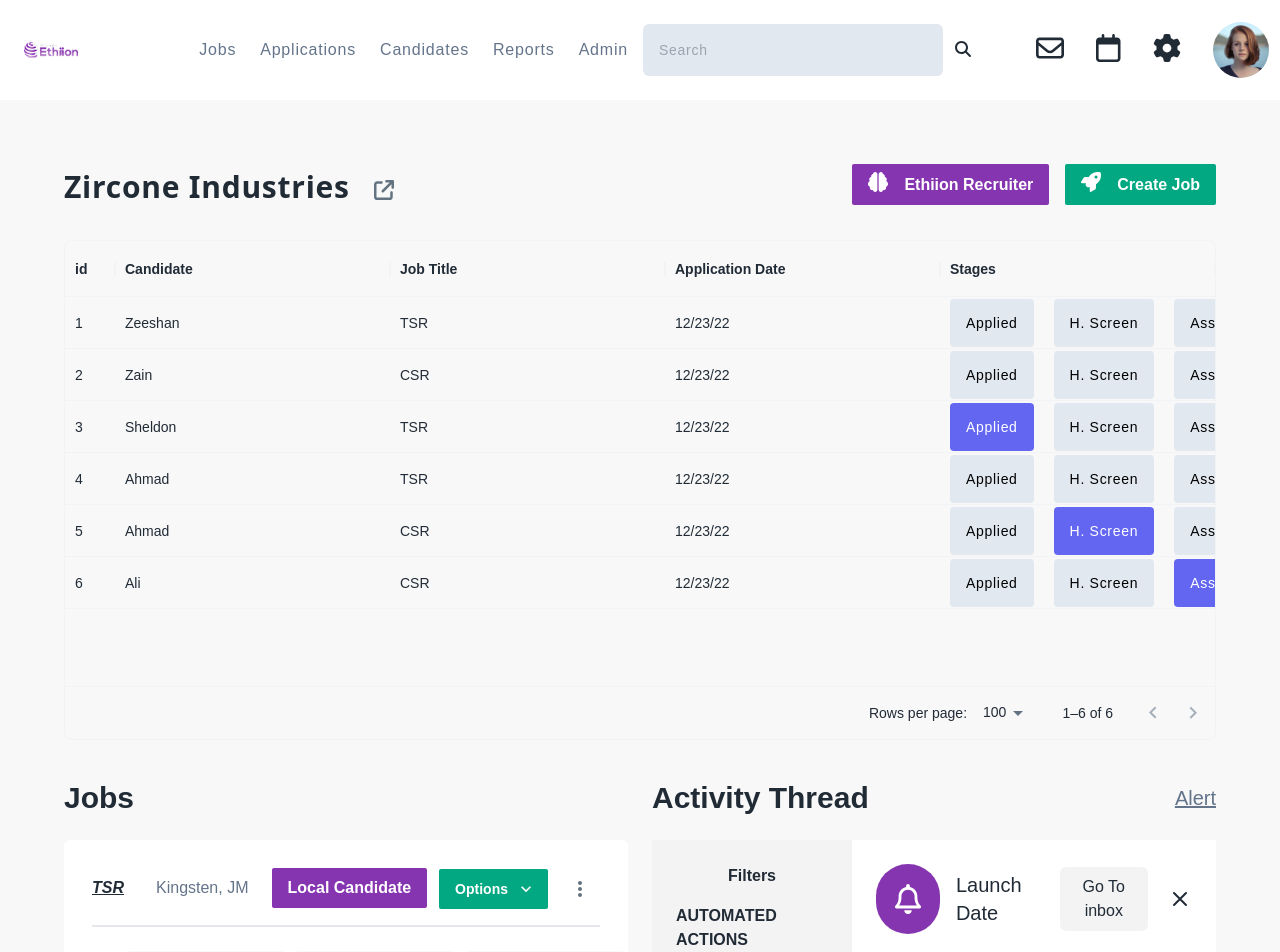
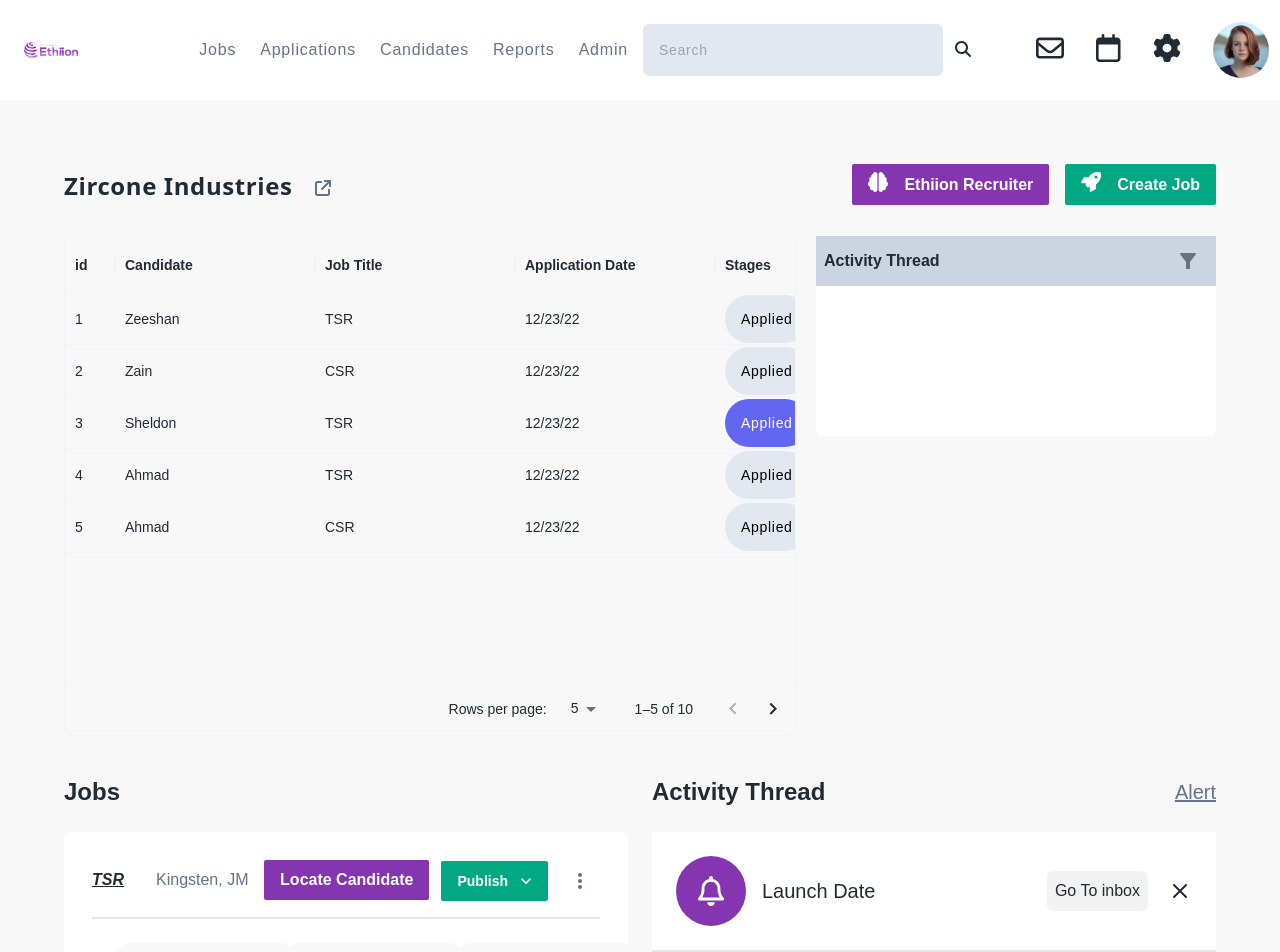
Before and after one commit to malik-zee-code/Ethiion, a React (Create React App) app: page /jobs in a window 1280 px wide. Shown: the top 952 px of the page. Built offline with nearby package versions, Linux system fonts and the light colour scheme.

Commit message:
Some changes in Job page

```diff
--- a/src/Components/Jobs Panel/Jobs.jsx
+++ b/src/Components/Jobs Panel/Jobs.jsx
@@ -82,7 +82,7 @@ const Jobs = ({ job, location }) => {
         <span className="text-slate-500 capitalize ">{location}</span>
         <div className="ml-auto">
           <button className="py-2 px-3 rounded-sm mr-3 font-semibold bg-[#8635B0] text-white outline-none hover:bg-[#722b95] border-none">
-            Local Candidate
+            Locate Candidate
           </button>
           <Button
             id="demo-customized-button"
@@ -95,7 +95,7 @@ const Jobs = ({ job, location }) => {
             endIcon={<KeyboardArrowDownIcon />}
             className="shadow-none bg-[#02a882] hover:bg-[#24b492] rounded-sm py-2 px-3"
           >
-            Options
+            Publish
           </Button>
           <StyledMenu
             id="demo-customized-menu"
--- a/src/Components/Jobs Panel/JobsComponent.jsx
+++ b/src/Components/Jobs Panel/JobsComponent.jsx
@@ -4,9 +4,9 @@ import {
   faRocket,
 } from "@fortawesome/free-solid-svg-icons";
 import { FontAwesomeIcon } from "@fortawesome/react-fontawesome";
+import { FilterAlt } from "@mui/icons-material";
 import CloseIcon from "@mui/icons-material/Close";
 import {
-  Button,
   Checkbox,
   ClickAwayListener,
   FormControlLabel,
@@ -21,63 +21,17 @@ import { useState } from "react";
 import Alert from "./AlertComp";
 import CandidateStats from "./CandidateStats";
 import Jobs from "./Jobs";
+import rows from "./Row.json";
 
 const JobsComponent = () => {
   const [toggleModal, setToggleModal] = useState(false);
   const [open, setOpen] = useState(false);
-
-  const stage = ["Interview", "Offer", "Applied,Assesment, H. Screen"];
-
-  const rows = [
-    {
-      id: 1,
-      Candidate: "Zeeshan",
-      JobTitle: "TSR",
-      ApplicationDate: "12/23/22",
-      Stages: "Interview",
-    },
-    {
-      id: 2,
-      Candidate: "Zain",
-      JobTitle: "CSR",
-      ApplicationDate: "12/23/22",
-      Stages: "Offer",
-    },
-    {
-      id: 3,
-      Candidate: "Sheldon",
-      JobTitle: "TSR",
-      ApplicationDate: "12/23/22",
-      Stages: "Applied",
-    },
-    {
-      id: 4,
-      Candidate: "Ahmad",
-      JobTitle: "TSR",
-      ApplicationDate: "12/23/22",
-      Stages: "Interview",
-    },
-    {
-      id: 5,
-      Candidate: "Ahmad",
-      JobTitle: "CSR",
-      ApplicationDate: "12/23/22",
-      Stages: "H. Screen",
-    },
-    {
-      id: 6,
-      Candidate: "Ali",
-      JobTitle: "CSR",
-      ApplicationDate: "12/23/22",
-      Stages: "Assesment",
-    },
-  ];
+  const [pageSize, setPageSize] = React.useState(5);
 
   const columns = [
     {
       field: "id",
       headerName: "id",
-      flex: 1,
       maxWidth: 50,
       description: "Row number",
       headerAlign: "left",
@@ -85,24 +39,21 @@ const JobsComponent = () => {
     {
       field: "Candidate",
       headerName: "Candidate",
-      flex: 1,
-      maxWidth: 300,
+      minWidth: 200,
       description: "Candidate Name",
       headerAlign: "left",
     },
     {
       field: "JobTitle",
       headerName: "Job Title",
-      flex: 1,
-      maxWidth: 300,
+      minWidth: 200,
       description: "Job Title",
       headerAlign: "left",
     },
     {
       field: "ApplicationDate",
       headerName: "Application Date",
-      flex: 1,
-      maxWidth: 300,
+      minWidth: 200,
       description: "Application Date",
       headerAlign: "left",
     },
@@ -110,7 +61,7 @@ const JobsComponent = () => {
       field: "Stages",
       headerName: "Stages",
       flex: 1,
-      minWidth: 50,
+      minWidth: 650,
       description: "Stages",
       headerAlign: "left",
 
@@ -124,7 +75,7 @@ const JobsComponent = () => {
                 value === "Applied"
                   ? "bg-indigo-500 text-white hover:bg-indigo-600"
                   : "bg-slate-200 hover:bg-slate-200"
-              }   border-none  font-normal capitalize rounded-[4px] tracking-wider mr-5 text-black`}
+              }   border-none  font-normal capitalize rounded-full tracking-wider mr-5 text-black `}
             >
               Applied
             </button>
@@ -133,7 +84,7 @@ const JobsComponent = () => {
                 value === "H. Screen"
                   ? "bg-indigo-500 text-white hover:bg-indigo-600"
                   : "bg-slate-200 hover:bg-slate-200"
-              } border-none  font-normal capitalize rounded-[4px] tracking-wider mr-5 text-black`}
+              } border-none  font-normal capitalize rounded-full tracking-wider mr-5 text-black`}
             >
               h. Screen
             </button>
@@ -142,7 +93,7 @@ const JobsComponent = () => {
                 value === "Assesment"
                   ? "bg-indigo-500 text-white hover:bg-indigo-600"
                   : "bg-slate-200 hover:bg-slate-200"
-              }  border-none font-normal capitalize rounded-[4px] tracking-wider mr-5 text-black`}
+              }  border-none font-normal capitalize rounded-full tracking-wider mr-5 text-black`}
             >
               Assesment
             </button>
@@ -151,7 +102,7 @@ const JobsComponent = () => {
                 value === "Interview"
                   ? "bg-indigo-500 text-white hover:bg-indigo-600"
                   : "bg-slate-200 hover:bg-slate-200"
-              } border-none font-normal capitalize rounded-[4px] tracking-wider mr-5 text-black`}
+              } border-none font-normal capitalize rounded-full tracking-wider mr-5 text-black`}
             >
               Interview
             </button>
@@ -160,7 +111,7 @@ const JobsComponent = () => {
                 value === "Offer"
                   ? "bg-indigo-500 text-white hover:bg-indigo-600"
                   : "bg-slate-200 hover:bg-slate-200"
-              }  border-none font-normal capitalize rounded-[4px] tracking-wider mr-5 text-black`}
+              }  border-none font-normal capitalize rounded-full tracking-wider mr-5 text-black`}
             >
               offer
             </button>
@@ -176,7 +127,7 @@ const JobsComponent = () => {
       <div>
         <div className="flex mb-6">
           {" "}
-          <span className="text-3xl tracking-wide font-bold font-sans ">
+          <span className="text-2xl tracking-wide font-bold font-sans ">
             Zircone Industries{" "}
             <ClickAwayListener onClickAway={() => setOpen(false)}>
               <Tooltip
@@ -195,7 +146,7 @@ const JobsComponent = () => {
               >
                 <IconButton onClick={() => setOpen(true)}>
                   {" "}
-                  <FontAwesomeIcon icon={faExternalLink} className="h-5  " />
+                  <FontAwesomeIcon icon={faExternalLink} className="h-4  " />
                 </IconButton>
               </Tooltip>
             </ClickAwayListener>
@@ -261,9 +212,23 @@ const JobsComponent = () => {
           </div>
         </div>
 
-        <div className=" w-full h-[500px] ">
-          <DataGrid rows={rows} columns={columns} />
-          <div></div>
+        <div className=" w-full h-[500px] flex">
+          <DataGrid
+            rows={rows}
+            columns={columns}
+            pageSize={pageSize}
+            onPageSizeChange={(newPageSize) => setPageSize(newPageSize)}
+            rowsPerPageOptions={[5, 10, 20]}
+          />
+          {/* Activity Thread */}
+          <div className="h-[200px] w-[400px] flex rounded-md bg-[#fff] ml-5">
+            <div className="w-full h-[50px] bg-slate-300 p-2 flex items-center">
+              <span className="font-semibold">Activity Thread</span>
+              <IconButton className="ml-auto">
+                <FilterAlt />
+              </IconButton>
+            </div>
+          </div>
         </div>
       </div>
 
@@ -271,62 +236,24 @@ const JobsComponent = () => {
         {/* JOBS */}
         <div className="flex flex-col">
           <div className="flex">
-            <span className="text-3xl font-bold ">Jobs</span>
+            <span className="text-2xl font-bold ">Jobs</span>
           </div>
-
           {/* TSR */}
-
           <Jobs job="TSR" location="kingsten, JM" />
-
           {/* CSR */}
           <Jobs job="CSR" location="kingsten, JM" />
         </div>
         {/* Activity Thread */}
         <div className="flex flex-col">
           <div className="flex items-center">
-            <span className="text-3xl font-bold">Activity Thread</span>
+            <span className="text-2xl font-bold">Activity Thread</span>
             <span className="text-xl text-slate-500 ml-auto underline">
               Alert
             </span>
           </div>
 
           <div className="bg-white h-full rounded-md  mt-4 flex ">
-            {/* side bar */}
-            <div className="w-[200px] p-4 bg-[#F3F3F3] h-full flex flex-col flex-none">
-              <button className="font-bold mb-3">Filters</button>
-              <div className="flex flex-col">
-                <span className="uppercase font-bold ">Automated Actions</span>
-                <button className=" mt-3 rounded-full bg-[#e9e9e9] py-2 font-bold text-[#c4c3c3]">
-                  Past
-                </button>
-                <button className=" mt-3 rounded-full bg-[#e9e9e9] py-2 font-bold text-[#c4c3c3]">
-                  Failed
-                </button>
-              </div>
-              <div className="flex flex-col">
-                <span className="uppercase font-bold ">Jobs</span>
-                <button className=" mt-3 rounded-full bg-[#e9e9e9] py-2 font-bold text-[#c4c3c3]">
-                  Internal
-                </button>
-                <button className=" mt-3 rounded-full bg-[#e9e9e9] py-2 font-bold text-[#c4c3c3]">
-                  Bulk
-                </button>
-                <button className=" mt-3 rounded-full bg-[#e9e9e9] py-2 font-bold text-[#c4c3c3]">
-                  Bulk
-                </button>
-              </div>
-              <div className="flex flex-col">
-                <span className="uppercase font-bold ">Jobs</span>
-                <button className=" mt-3 rounded-full bg-[#e9e9e9] py-2 font-bold text-[#c4c3c3]">
-                  Internal
-                </button>
-                <button className=" mt-3 rounded-full bg-[#e9e9e9] py-2 font-bold text-[#c4c3c3]">
-                  Bulk
-                </button>
-              </div>
-            </div>
             {/* Alerts */}
-
             <div className="flex-1">
               <Alert title="Launch Date" btnTitle="Go To inbox" />
               <Alert title="Marked the Interview" btnTitle="Change Status" />
--- /dev/null
+++ b/src/Components/Jobs Panel/Row.json
@@ -0,0 +1,72 @@
+[
+    {
+        "id": 1,
+        "Candidate": "Zeeshan",
+        "JobTitle": "TSR",
+        "ApplicationDate": "12/23/22",
+        "Stages": "Interview"
+    },
+    {
+        "id": 2,
+        "Candidate": "Zain",
+        "JobTitle": "CSR",
+        "ApplicationDate": "12/23/22",
+        "Stages": "Offer"
+    },
+    {
+        "id": 3,
+        "Candidate": "Sheldon",
+        "JobTitle": "TSR",
+        "ApplicationDate": "12/23/22",
+        "Stages": "Applied"
+    },
+    {
+        "id": 4,
+        "Candidate": "Ahmad",
+        "JobTitle": "TSR",
+        "ApplicationDate": "12/23/22",
+        "Stages": "Interview"
+    },
+    {
+        "id": 5,
+        "Candidate": "Ahmad",
+        "JobTitle": "CSR",
+        "ApplicationDate": "12/23/22",
+        "Stages": "H. Screen"
+    },
+    {
+        "id": 6,
+        "Candidate": "Zeeshan",
+        "JobTitle": "TSR",
+        "ApplicationDate": "12/23/22",
+        "Stages": "Interview"
+    },
+    {
+        "id": 7,
+        "Candidate": "Zain",
+        "JobTitle": "CSR",
+        "ApplicationDate": "12/23/22",
+        "Stages": "Offer"
+    },
+    {
+        "id": 8,
+        "Candidate": "Sheldon",
+        "JobTitle": "TSR",
+        "ApplicationDate": "12/23/22",
+        "Stages": "Applied"
+    },
+    {
+        "id": 9,
+        "Candidate": "Ahmad",
+        "JobTitle": "TSR",
+        "ApplicationDate": "12/23/22",
+        "Stages": "Interview"
+    },
+    {
+        "id": 10,
+        "Candidate": "Ahmad",
+        "JobTitle": "CSR",
+        "ApplicationDate": "12/23/22",
+        "Stages": "H. Screen"
+    }
+]
```
